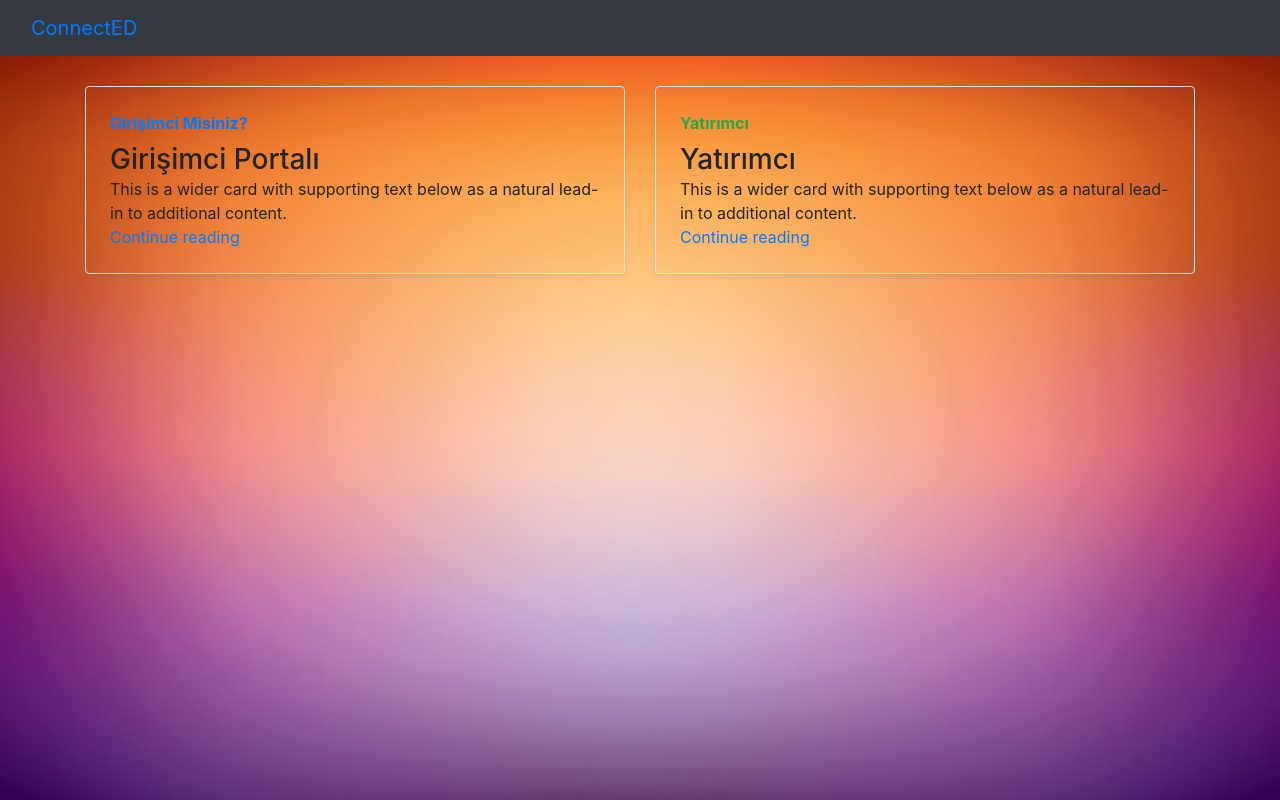
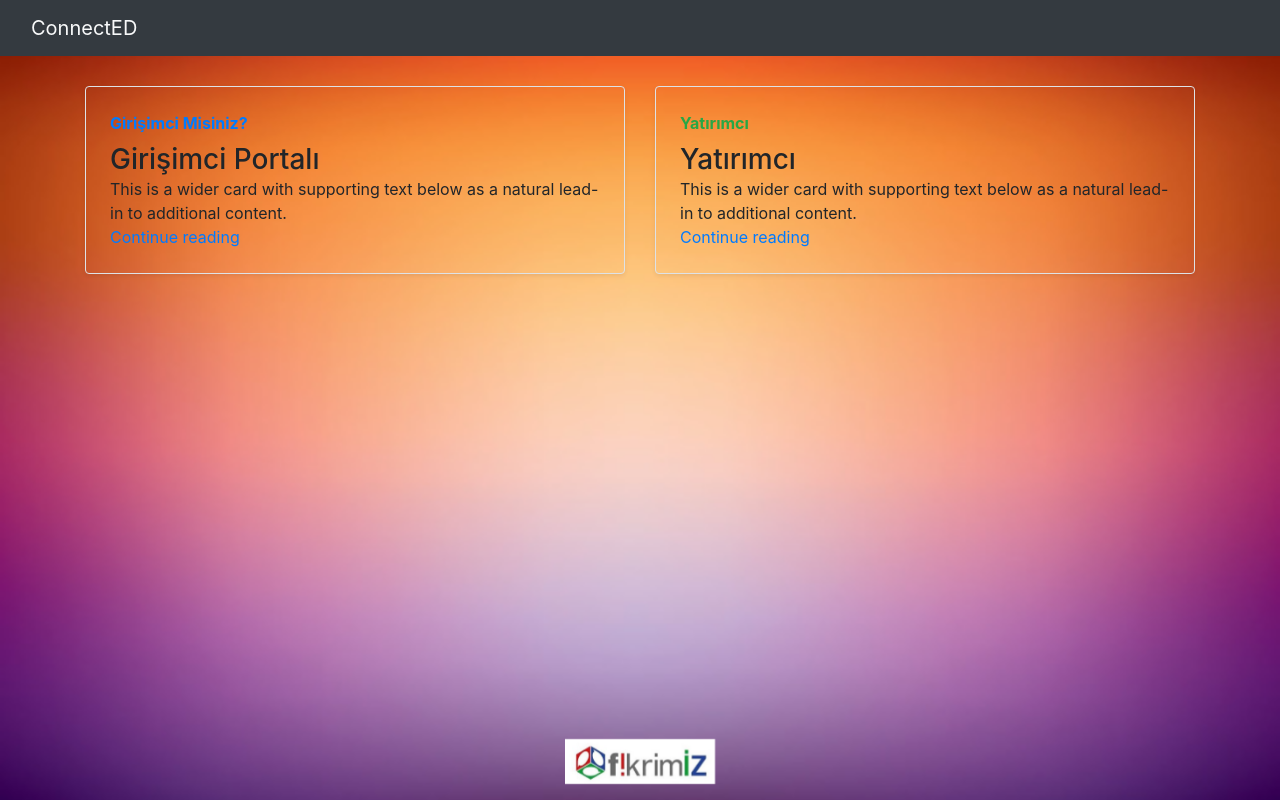
Before and after one commit to Chuchichachtli/Ideathon, a React (Create React App) app: page / in a window 1280 px wide. Built offline with nearby package versions, Linux system fonts and the light colour scheme.

Commit message:
mekremplusplus

```diff
--- /dev/null
+++ b/src/Components/CFooter.js
@@ -0,0 +1,20 @@
+import React from 'react';
+import 'bootstrap/dist/css/bootstrap.css';
+import "../hoppa.scss";
+import logo from '../olasilogo.jpeg';
+
+//bg-warning
+
+function CFooter() {
+  return (
+<footer class="footer">
+
+  <div class="footer-copyright text-center py-3">
+    <img className="ourlogo" src={logo}/>
+  </div>
+
+</footer>
+  );
+}
+
+export default CFooter;
--- a/src/Components/Navbar/CustomBar.js
+++ b/src/Components/Navbar/CustomBar.js
@@ -8,7 +8,7 @@ function CustomBar() {
 <nav class="navbar navbar-inverse bg-dark" style={{marginBottom:"30px"}}>
   <div class="container-fluid">
     <div class="navbar-header">
-      <a class="navbar-brand" href="/">ConnectED</a>
+      <a class="navbar-brand text-light" href="/">ConnectED</a>
     </div>
   </div>
 </nav>
--- a/src/Views/Girisimci/FikirForm.js
+++ b/src/Views/Girisimci/FikirForm.js
@@ -4,6 +4,7 @@ import 'bootstrap/dist/css/bootstrap.css';
 // import '../Home/Home.scss'
 import CustomBar from '../../Components/Navbar/CustomBar';
 import "../../hoppa.scss"
+import CFooter from '../../Components/CFooter';
 // import izmir from '../../izmir.jpg';
 
 class FikirForm extends Component {
@@ -140,6 +141,7 @@ renderTopics = ()=>{
 
 
   render() {
+
     const { adSoyad, yas, telefon, eposta, projeAdi, projeKisaca, projeNedeni, projeKategori, projeMaliyet, projeYatirim} = this.state;
     return (
         <div className="bg-div">
@@ -237,8 +239,11 @@ renderTopics = ()=>{
             </form>
 
           </div>
+          <CFooter/>
         </div>
     );
+
+
   }
 }
 
--- a/src/Views/Home/Home.js
+++ b/src/Views/Home/Home.js
@@ -3,6 +3,7 @@ import 'bootstrap/dist/css/bootstrap.css';
 // import './Home.scss';
 import CustomBar from '../../Components/Navbar/CustomBar';
 import koneksin from '../../koneksin.jpg'
+import CFooter from '../../Components/CFooter';
 
 function Home() {
   return (
@@ -34,7 +35,7 @@ function Home() {
     </div>
   </div>
     </div>
-
+<CFooter/>
 </div>
   );
 }
--- a/src/Views/Home/StartUp.js
+++ b/src/Views/Home/StartUp.js
@@ -4,6 +4,7 @@ import 'bootstrap/dist/css/bootstrap.css';
 import CustomBar from '../../Components/Navbar/CustomBar';
 import koneksin from '../../koneksin.jpg'
 import Takvim from '../../Components/Takvim';
+import CFooter from '../../Components/CFooter';
 
 function StartUp() {
   return (
@@ -102,7 +103,7 @@ function StartUp() {
 </iframe>
 
 
-
+    <CFooter/>
     </div>
   );
 }
--- a/src/Views/Investor/Investor.js
+++ b/src/Views/Investor/Investor.js
@@ -2,6 +2,7 @@ import React, { Component } from 'react';
 import 'bootstrap/dist/css/bootstrap.css';
 import CustomBar from '../../Components/Navbar/CustomBar';
 import axios from "axios";
+import CFooter from '../../Components/CFooter';
 
 class Investor extends Component {
 
@@ -82,6 +83,7 @@ class Investor extends Component {
                 <div class="container">
                         <div>{this.renderCompanies()}</div>
                 </div>
+                <CFooter/>
             </div>
         );
     }
--- a/src/Views/Login/InvestorLogin.js
+++ b/src/Views/Login/InvestorLogin.js
@@ -5,6 +5,7 @@ import "../../hoppa.scss";
 import CustomBar from '../../Components/Navbar/CustomBar';
 import izmir from '../../izmir.jpg';
 import { useHistory } from 'react-router-dom';
+import CFooter from '../../Components/CFooter';
 
 
 
@@ -81,6 +82,7 @@ class InvestorLogin extends Component {
 
           </form>
         </div>
+        <CFooter/>
       </div>
     );
   }
--- a/src/Views/Login/StartUpLogin.js
+++ b/src/Views/Login/StartUpLogin.js
@@ -4,6 +4,7 @@ import 'bootstrap/dist/css/bootstrap.css';
 // import '../Home/Home.scss'
 import CustomBar from '../../Components/Navbar/CustomBar';
 import izmir from '../../izmir.jpg';
+import CFooter from '../../Components/CFooter';
 
 class StartUpLogin extends Component {
 
@@ -48,6 +49,7 @@ class StartUpLogin extends Component {
 
           </form>
         </div>
+        <CFooter/>
       </div>
     );
   }
--- a/src/Views/Register/InvestorReg.js
+++ b/src/Views/Register/InvestorReg.js
@@ -7,6 +7,7 @@ import izmir from '../../izmir.jpg';
 // import {fetch } from "isomorphic-fetch";
 // import {Auth_Actions, FormData} from "form-data"
 import axios from "axios";
+import CFooter from '../../Components/CFooter';
 
 
 class InvestorReg extends Component {
@@ -156,6 +157,7 @@ class InvestorReg extends Component {
 
 
         </div>
+        <CFooter/>
       </div>
     );
   }
--- a/src/hoppa.scss
+++ b/src/hoppa.scss
@@ -9,3 +9,15 @@
     background-repeat: repeat-y;
 
 }
+.footer {
+    position: fixed;
+    left: 0;
+    bottom: 0;
+    width: 100%;
+    background-color: transparent;
+    color: white;
+    text-align: center;
+  }
+  .ourlogo{
+      width: 150px;;
+  }
```
Also changed, not shown: src/olasilogo.jpeg (added).
